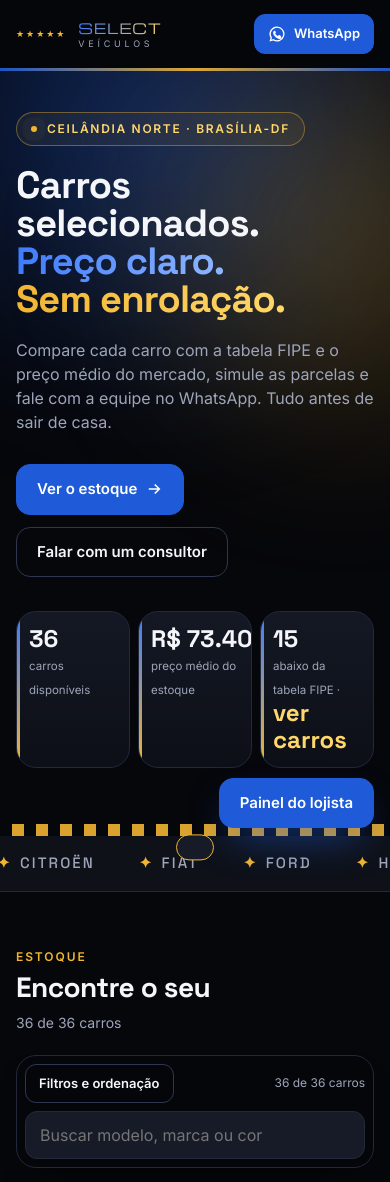
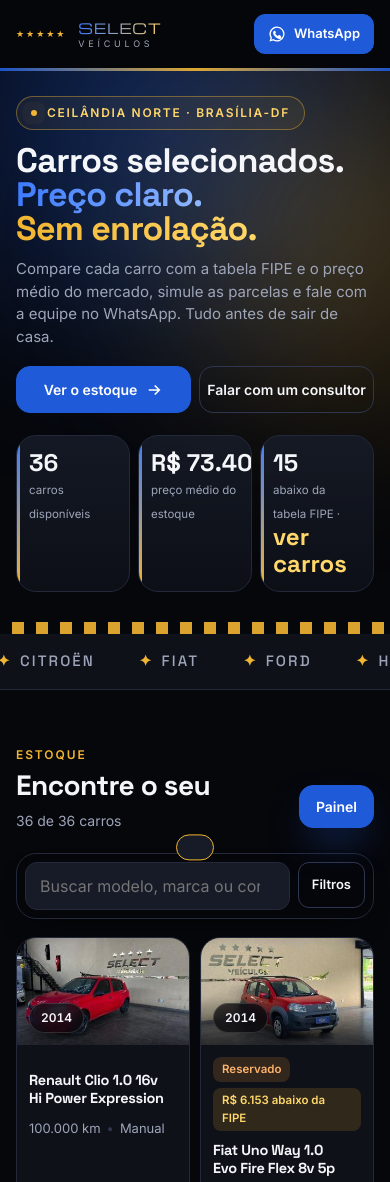
Before and after one commit to s200424e/select-veiculos-site, a plain HTML site: page index.html in a window 390 px wide. Shown: the top 1182 px of the page. Drawn offline with nearby package versions, Linux system fonts and the light colour scheme.

Commit message:
Ajustes para celular
Topo mais curto, barra de filtros compacta e encaixada abaixo do cabeçalho,
campos com 16px para evitar zoom no iPhone, botão do painel menor,
cards mais baixos e barras de preço mais largas nos detalhes.

Co-Authored-By: Claude Opus 5.5 <noreply@anthropic.com>

```diff
--- a/index.html
+++ b/index.html
@@ -30,7 +30,7 @@
   header.top{position:fixed;top:0;left:0;right:0;z-index:30;background:rgba(6,7,11,.8);backdrop-filter:blur(14px);-webkit-backdrop-filter:blur(14px);border-bottom:1px solid var(--line)}
   header.top::after{content:"";position:absolute;left:0;right:0;bottom:-3px;height:3px;background:linear-gradient(90deg,var(--blue),var(--gold) 50%,var(--blue));opacity:.9}
   .top .wrap{display:flex;align-items:center;justify-content:space-between;gap:12px;height:68px}
-  .brand{display:flex;align-items:center;gap:12px;text-decoration:none}
+  .brand{display:flex;align-items:center;gap:12px;text-decoration:none;padding-block:8px}
   .stars{display:flex;gap:2px;color:var(--gold);font-size:9px;letter-spacing:2px}
   .wordmark{font-family:Michroma,"Space Grotesk",sans-serif;font-size:17px;line-height:1;letter-spacing:.06em}
   .wordmark b{font-weight:400;background:linear-gradient(90deg,var(--blue2),var(--gold2));-webkit-background-clip:text;background-clip:text;color:transparent}
@@ -88,7 +88,7 @@
   .kicker{font-size:12px;letter-spacing:.16em;text-transform:uppercase;color:var(--gold);font-weight:600}
 
   section.estoque{scroll-margin-top:140px}
-  .toolbar{position:sticky;top:calc(68px + env(safe-area-inset-top,0px));z-index:20;background:rgba(6,7,11,.94);backdrop-filter:blur(12px);-webkit-backdrop-filter:blur(12px);border:1px solid var(--line);border-radius:var(--r);padding:10px;display:grid;gap:8px;margin-bottom:18px;box-shadow:0 14px 30px -18px rgba(0,0,0,.9)}
+  .toolbar{position:sticky;top:calc(71px + env(safe-area-inset-top,0px));z-index:20;background:rgba(6,7,11,.94);backdrop-filter:blur(12px);-webkit-backdrop-filter:blur(12px);border:1px solid var(--line);border-radius:var(--r);padding:10px;display:grid;gap:8px;margin-bottom:18px;box-shadow:0 14px 30px -18px rgba(0,0,0,.9)}
   .toolbar .head{display:none}
   .toolbar .row1{display:grid;grid-template-columns:2fr 1.1fr 1.1fr;gap:10px}
   .field{background:var(--surface2);border:1px solid var(--line);border-radius:var(--r-sm);padding:11px 14px;width:100%;outline:none;transition:border-color .2s,box-shadow .2s}
@@ -239,8 +239,12 @@
     .toolbar .row1 .field:first-child{grid-column:1/-1}
   }
   @media (max-width:560px){
-    .hero{padding-top:44px}
-    .stats{grid-template-columns:1fr 1fr 1fr;gap:8px;margin-top:34px}
+    .hero{padding:28px 0 30px}
+    .hero h1{font-size:34px;margin-top:14px}
+    .hero p.lead{font-size:15px;margin-top:12px}
+    .cta-row{margin-top:18px;gap:8px}
+    .cta-row .btn{flex:1;padding:12px 14px;font-size:14px}
+    .stats{grid-template-columns:1fr 1fr 1fr;gap:8px;margin-top:22px}
     .stat{padding:14px 12px}
     .stat small{font-size:11.5px}
     .grid{grid-template-columns:1fr 1fr;gap:10px}
@@ -250,10 +254,18 @@
     .actions{grid-template-columns:1fr}
     .actions .wa{display:none}
     .toolbar .row1{grid-template-columns:1fr}
-    .toolbar{top:calc(64px + env(safe-area-inset-top,0px));padding:8px}
-    .toolbar .head{display:flex;justify-content:space-between;align-items:center;gap:10px}
-    .toolbar .head small{color:var(--muted);font-size:12px}
+    .toolbar{padding:8px;grid-template-columns:1fr auto;align-items:start}
+    .toolbar .head{display:contents}
+    .toolbar .head small{display:none}
+    #toggleFiltros{grid-column:2;grid-row:1;height:46px}
+    .toolbar .row1{grid-column:1;grid-row:1}
+    .toolbar .row2{grid-column:1/-1}
     .toolbar:not(.open) .row1 select,.toolbar:not(.open) .row2{display:none}
+    .field,input,select,textarea,.inv select{font-size:16px}
+    .meta span:nth-child(n+3){display:none}
+    .owner-fab{padding:10px 16px;font-size:14px}
+    .fab-long{display:none}
+    .bar{grid-template-columns:70px 1fr 84px;font-size:12px}
     section.estoque{scroll-margin-top:124px}
     .specs-grid{grid-template-columns:1fr 1fr}
     .sim .r,form.grid2{grid-template-columns:1fr}
@@ -319,7 +331,7 @@
 
     <div class="toolbar" id="toolbar">
       <div class="head">
-        <button class="btn ghost sm" id="toggleFiltros" type="button" aria-expanded="false" aria-controls="toolbar">Filtros e ordenação</button>
+        <button class="btn ghost sm" id="toggleFiltros" type="button" aria-expanded="false" aria-controls="toolbar">Filtros</button>
         <small id="resumoMini"></small>
       </div>
       <div class="row1">
@@ -395,7 +407,7 @@
 </div>
 
 <!-- Painel do dono -->
-<button class="btn owner-fab" id="ownerFab" aria-haspopup="dialog">Painel do lojista</button>
+<button class="btn owner-fab" id="ownerFab" aria-haspopup="dialog">Painel<span class="fab-long"> do lojista</span></button>
 <div class="drawer" id="drawer" role="dialog" aria-modal="true" aria-labelledby="pTitle">
   <div class="scrim" data-close-drawer></div>
   <aside class="panel">
@@ -671,7 +683,7 @@
     $("toggleFiltros").addEventListener("click", () => {
       const t = $("toolbar"), open = t.classList.toggle("open");
       $("toggleFiltros").setAttribute("aria-expanded", String(open));
-      $("toggleFiltros").textContent = open ? "Fechar filtros" : "Filtros e ordenação";
+      $("toggleFiltros").textContent = open ? "Fechar" : "Filtros";
     });
     $("grid").addEventListener("click", e => {
       const card = e.target.closest(".card"); if (!card) return;
```
